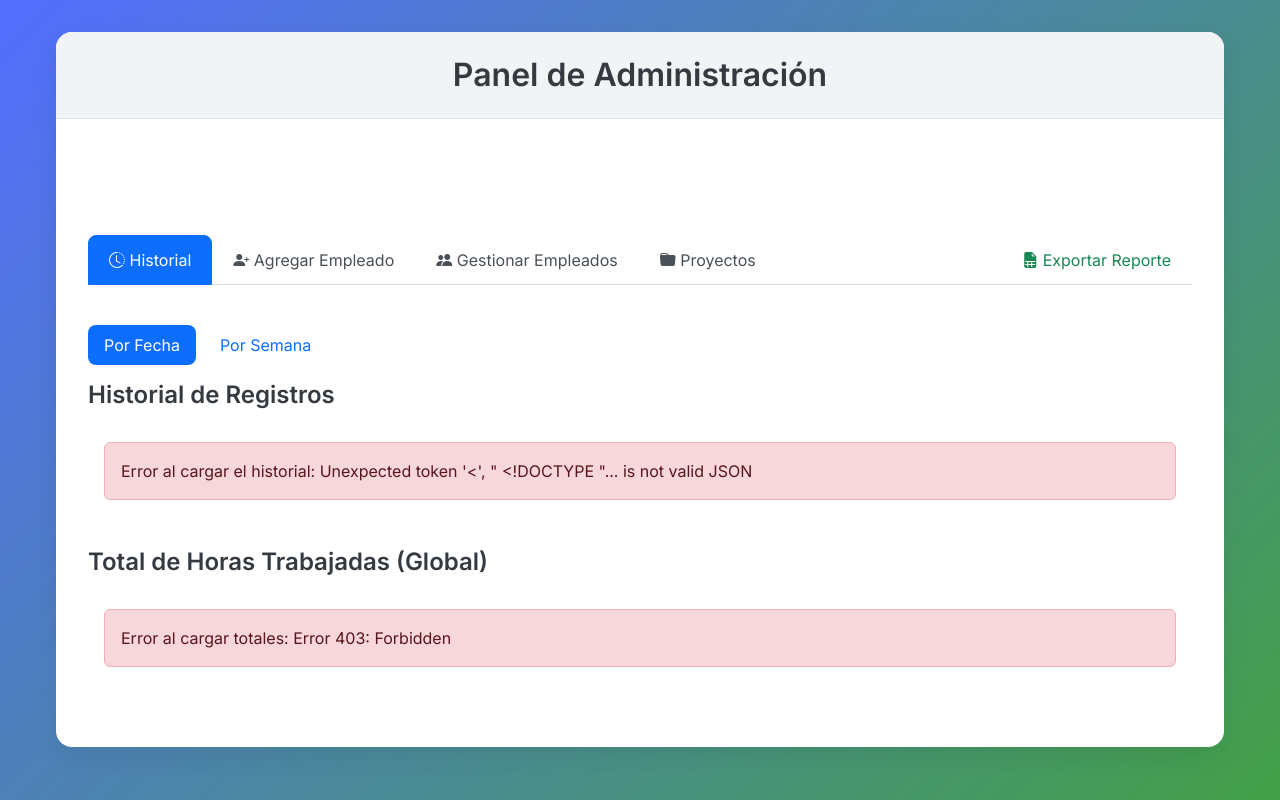
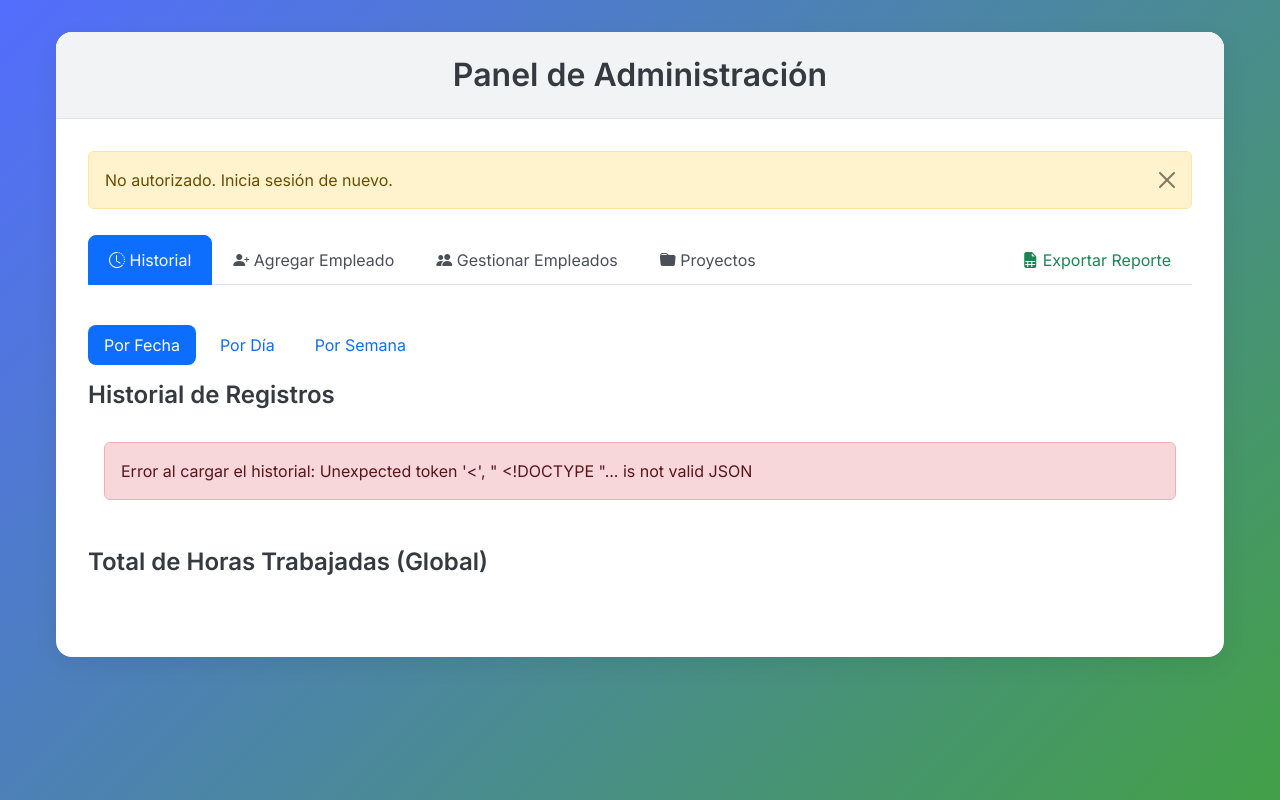
Before and after one commit to fatfinger85/clockpoint-backend, a Flask app: template templates/admin.html in a window 1280 px wide. Run offline with Flask 3, Linux system fonts and the light colour scheme; the template is opened without the code that fills it, so the values that code supplies are empty.

Commit message:
Update admin.html

```diff
--- a/templates/admin.html
+++ b/templates/admin.html
@@ -284,7 +284,7 @@
             role="tabpanel"
             aria-labelledby="historial-tab"
           >
-            <!-- Sub-tabs para “Por Fecha” y “Por Semana” -->
+            <!-- Sub-tabs para “Por Fecha”, “Por Día” y “Por Semana” -->
             <ul class="nav nav-pills mb-3" id="historialSubTabs" role="tablist">
               <li class="nav-item" role="presentation">
                 <button
@@ -296,6 +296,18 @@
                   role="tab"
                 >
                   Por Fecha
+                </button>
+              </li>
+              <li class="nav-item" role="presentation">
+                <button
+                  class="nav-link"
+                  id="por-dia-tab"
+                  data-bs-toggle="pill"
+                  data-bs-target="#por-dia"
+                  type="button"
+                  role="tab"
+                >
+                  Por Día
                 </button>
               </li>
               <li class="nav-item" role="presentation">
@@ -340,6 +352,26 @@
                       aria-hidden="true"
                     ></span>
                     Cargando totales...
+                  </div>
+                </div>
+              </div>
+
+              <!-- ====== Totales “Por Día” ====== -->
+              <div
+                class="tab-pane fade"
+                id="por-dia"
+                role="tabpanel"
+                aria-labelledby="por-dia-tab"
+              >
+                <h4>Totales de Horas por Día</h4>
+                <div class="table-responsive" id="tablaTotalesDiarios">
+                  <div class="loading-indicator">
+                    <span
+                      class="spinner-border spinner-border-sm"
+                      role="status"
+                      aria-hidden="true"
+                    ></span>
+                    Cargando totales diarios...
                   </div>
                 </div>
               </div>
@@ -499,7 +531,7 @@
     </div>
   </div>
 
-  <!-- MODAL DE CONFIRMACIÓN (para futuros delete) -->
+  <!-- MODAL DE CONFIRMACIÓN (para eliminar) -->
   <div
     class="modal fade"
     id="deleteConfirmModal"
@@ -548,9 +580,10 @@
     // === VARIABLES GLOBALES ===
     const tablaHistorial = document.getElementById("tablaHistorial");
     const tablaTotales = document.getElementById("tablaTotales");
+    const tablaTotalesDiarios = document.getElementById("tablaTotalesDiarios");
+    const tablaTotalesSemanal = document.getElementById("tablaTotalesSemanal");
     const tablaEmpleados = document.getElementById("tablaEmpleados");
     const tablaProyectos = document.getElementById("tablaProyectos");
-    const tablaTotalesSemanal = document.getElementById("tablaTotalesSemanal");
     const adminAlertPlaceholder = document.getElementById(
       "admin-alert-placeholder"
     );
@@ -591,7 +624,12 @@
       tablaHistorial.innerHTML =
         '<div class="loading-indicator"><span class="spinner-border spinner-border-sm" role="status" aria-hidden="true"></span> Cargando historial...</div>';
       try {
-        const res = await fetch("/registros");
+        const res = await fetch("/registros", { credentials: "include" });
+        if (res.status === 401 || res.status === 403) {
+          showAdminAlert("No autorizado. Inicia sesión de nuevo.", "warning");
+          tablaHistorial.innerHTML = "";
+          return;
+        }
         if (!res.ok) throw new Error(`Error ${res.status}: ${res.statusText}`);
         const data = await res.json();
         if (data.error) {
@@ -634,7 +672,12 @@
       tablaTotales.innerHTML =
         '<div class="loading-indicator"><span class="spinner-border spinner-border-sm" role="status" aria-hidden="true"></span> Cargando totales...</div>';
       try {
-        const res = await fetch("/horas-totales");
+        const res = await fetch("/horas-totales", { credentials: "include" });
+        if (res.status === 401 || res.status === 403) {
+          showAdminAlert("No autorizado. Inicia sesión de nuevo.", "warning");
+          tablaTotales.innerHTML = "";
+          return;
+        }
         if (!res.ok) throw new Error(`Error ${res.status}: ${res.statusText}`);
         const data = await res.json();
         if (data.status !== "success") {
@@ -650,10 +693,7 @@
           "<table class='table table-custom table-hover align-middle'><thead><tr><th>Nombre</th><th>Horas Trabajadas</th></tr></thead><tbody>";
         totales.forEach((item) => {
           const nombre = item.nombre || "";
-          const horas =
-            item.horas_trabajadas !== undefined
-              ? item.horas_trabajadas
-              : "";
+          const horas = item.horas_trabajadas !== undefined ? item.horas_trabajadas : "";
           html += `<tr>
                         <td>${escapeHtml(nombre)}</td>
                         <td>${escapeHtml(horas.toString())}</td>
@@ -669,14 +709,62 @@
       }
     }
 
+    // === CARGAR TOTALES DIARIOS ===
+    async function cargarTotalesDiarios() {
+      tablaTotalesDiarios.innerHTML =
+        '<div class="loading-indicator"><span class="spinner-border spinner-border-sm" role="status" aria-hidden="true"></span> Cargando totales diarios...</div>';
+      try {
+        const res = await fetch("/horas-totales-diarias", { credentials: "include" });
+        if (res.status === 401 || res.status === 403) {
+          showAdminAlert("No autorizado. Inicia sesión de nuevo.", "warning");
+          tablaTotalesDiarios.innerHTML = "";
+          return;
+        }
+        if (!res.ok) throw new Error(`Error ${res.status}: ${res.statusText}`);
+        const data = await res.json();
+        if (data.status !== "success") {
+          throw new Error(data.message || "Error en formato de respuesta.");
+        }
+        const diarios = data.totales_diarios;
+        if (!Array.isArray(diarios) || diarios.length === 0) {
+          tablaTotalesDiarios.innerHTML =
+            '<p class="text-muted text-center p-3">No hay datos de totales diarios.</p>';
+          return;
+        }
+        let html =
+          "<table class='table table-custom table-hover align-middle'><thead><tr><th>Fecha</th><th>Nombre</th><th>Horas Trabajadas</th></tr></thead><tbody>";
+        diarios.forEach((item) => {
+          const fecha = item.fecha || "";
+          const nombre = item.nombre || "";
+          const horas = item.horas_trabajadas !== undefined ? item.horas_trabajadas : "";
+          html += `<tr>
+                    <td>${escapeHtml(fecha)}</td>
+                    <td>${escapeHtml(nombre)}</td>
+                    <td>${escapeHtml(horas.toString())}</td>
+                   </tr>`;
+        });
+        html += "</tbody></table>";
+        tablaTotalesDiarios.innerHTML = html;
+      } catch (error) {
+        console.error("Error loading daily totals:", error);
+        tablaTotalesDiarios.innerHTML = `<div class="alert alert-danger m-3" role="alert">Error al cargar totales diarios: ${escapeHtml(
+          error.message
+        )}</div>`;
+      }
+    }
+
     // === CARGAR TOTALES SEMANALES ===
     async function cargarTotalesSemanal() {
       tablaTotalesSemanal.innerHTML =
         '<div class="loading-indicator"><span class="spinner-border spinner-border-sm" role="status" aria-hidden="true"></span> Cargando totales semanales...</div>';
       try {
-        const res = await fetch("/horas-totales-semanal");
-        if (!res.ok)
-          throw new Error(`Error ${res.status}: ${res.statusText}`);
+        const res = await fetch("/horas-totales-semanal", { credentials: "include" });
+        if (res.status === 401 || res.status === 403) {
+          showAdminAlert("No autorizado. Inicia sesión de nuevo.", "warning");
+          tablaTotalesSemanal.innerHTML = "";
+          return;
+        }
+        if (!res.ok) throw new Error(`Error ${res.status}: ${res.statusText}`);
         const data = await res.json();
         if (data.status !== "success") {
           throw new Error(data.message || "Error en formato de respuesta.");
@@ -692,10 +780,7 @@
         semanales.forEach((item) => {
           const semana = item.semana || "";
           const nombre = item.nombre || "";
-          const horas =
-            item.horas_trabajadas !== undefined
-              ? item.horas_trabajadas
-              : "";
+          const horas = item.horas_trabajadas !== undefined ? item.horas_trabajadas : "";
           html += `<tr>
                         <td>${escapeHtml(semana)}</td>
                         <td>${escapeHtml(nombre)}</td>
@@ -717,7 +802,12 @@
       tablaEmpleados.innerHTML =
         '<div class="loading-indicator"><span class="spinner-border spinner-border-sm" role="status" aria-hidden="true"></span> Cargando empleados...</div>';
       try {
-        const res = await fetch("/empleados");
+        const res = await fetch("/empleados", { credentials: "include" });
+        if (res.status === 401 || res.status === 403) {
+          showAdminAlert("No autorizado. Inicia sesión de nuevo.", "warning");
+          tablaEmpleados.innerHTML = "";
+          return;
+        }
         if (!res.ok) throw new Error(`Error ${res.status}: ${res.statusText}`);
         const data = await res.json();
         if (data.error) {
@@ -732,13 +822,22 @@
           return;
         }
         let html =
-          "<table class='table table-custom table-hover align-middle'><thead><tr><th>Nombre</th><th>PIN</th></tr></thead><tbody>";
+          "<table class='table table-custom table-hover align-middle'><thead><tr><th>Nombre</th><th>PIN</th><th>Acciones</th></tr></thead><tbody>";
         data.forEach((e) => {
           const nombre = e.nombre || "";
           const pin = e.pin || "";
           html += `<tr>
                       <td>${escapeHtml(nombre)}</td>
                       <td>${escapeHtml(pin)}</td>
+                      <td>
+                        <button
+                          class="btn btn-sm btn-danger"
+                          data-name="${escapeHtml(nombre)}"
+                          onclick="confirmDeleteItem(this, 'employee')"
+                        >
+                          <i class="bi bi-trash"></i>
+                        </button>
+                      </td>
                     </tr>`;
         });
         html += "</tbody></table>";
@@ -756,7 +855,12 @@
       tablaProyectos.innerHTML =
         '<div class="loading-indicator"><span class="spinner-border spinner-border-sm" role="status" aria-hidden="true"></span> Cargando proyectos...</div>';
       try {
-        const res = await fetch("/proyectos");
+        const res = await fetch("/proyectos", { credentials: "include" });
+        if (res.status === 401 || res.status === 403) {
+          showAdminAlert("No autorizado. Inicia sesión de nuevo.", "warning");
+          tablaProyectos.innerHTML = "";
+          return;
+        }
         if (!res.ok) throw new Error(`Error ${res.status}: ${res.statusText}`);
         const data = await res.json();
         if (data.error) {
@@ -771,11 +875,20 @@
           return;
         }
         let html =
-          "<table class='table table-custom table-hover align-middle'><thead><tr><th>Nombre del Proyecto</th></tr></thead><tbody>";
+          "<table class='table table-custom table-hover align-middle'><thead><tr><th>Nombre del Proyecto</th><th>Acciones</th></tr></thead><tbody>";
         data.forEach((p) => {
           const nombre = p.nombre || "";
           html += `<tr>
                       <td>${escapeHtml(nombre)}</td>
+                      <td>
+                        <button
+                          class="btn btn-sm btn-danger"
+                          data-name="${escapeHtml(nombre)}"
+                          onclick="confirmDeleteItem(this, 'project')"
+                        >
+                          <i class="bi bi-trash"></i>
+                        </button>
+                      </td>
                     </tr>`;
         });
         html += "</tbody></table>";
@@ -790,18 +903,7 @@
 
     // === LÓGICA DE ELIMINACIÓN (modal) ===
     function confirmDeleteItem(buttonElement, itemType) {
-      console.log(`confirmDeleteItem called for type: ${itemType}`);
       const itemName = buttonElement.getAttribute("data-name");
-      if (!itemNameToDeleteSpan || !deleteConfirmModal) {
-        console.error(
-          "Modal elements not found or modal not initialized."
-        );
-        return;
-      }
-      if (!itemName) {
-        console.error("Item name not found.");
-        return;
-      }
       itemNameToDeleteSpan.textContent = itemName;
       if (itemType === "employee") {
         deleteAction = () =>
@@ -810,23 +912,27 @@
         deleteAction = () =>
           performDelete("/eliminar-proyecto", itemName, cargarProyectos);
       } else {
-        console.error("Unknown item type:", itemType);
-        return;
+        deleteAction = null;
       }
       deleteConfirmModal.show();
     }
     async function performDelete(endpoint, name, refreshFunction) {
-      console.log(`performDelete called: endpoint=${endpoint}, name=${name}`);
       if (!name || !endpoint || !refreshFunction) return;
       clearAdminAlert();
       const deleteBtn = document.getElementById("confirmDeleteBtn");
       if (deleteBtn) deleteBtn.disabled = true;
+
       try {
         const response = await fetch(endpoint, {
           method: "POST",
+          credentials: "include",
           headers: { "Content-Type": "application/json" },
           body: JSON.stringify({ nombre: name }),
         });
+        if (response.status === 401 || response.status === 403) {
+          showAdminAlert("No autorizado. Inicia sesión de nuevo.", "warning");
+          return;
+        }
         const result = await response.json();
         if (response.ok && result.status === "success") {
           showAdminAlert(`${name} eliminado correctamente.`, "success");
@@ -835,7 +941,6 @@
           throw new Error(result.message || `Error ${response.status}`);
         }
       } catch (error) {
-        console.error(`Error deleting ${name}:`, error);
         showAdminAlert(
           `Error al eliminar ${name}: ${escapeHtml(error.message)}`,
           "danger"
@@ -896,7 +1001,15 @@
       if (submitButton) submitButton.disabled = true;
 
       try {
-        const response = await fetch(endpoint, { method: "POST", body: formData });
+        const response = await fetch(endpoint, {
+          method: "POST",
+          credentials: "include",
+          body: formData
+        });
+        if (response.status === 401 || response.status === 403) {
+          showAdminAlert("No autorizado. Inicia sesión de nuevo.", "warning");
+          return;
+        }
         if (response.ok && response.redirected) {
           const redirectedUrl = new URL(response.url);
           const successParam = redirectedUrl.searchParams.get("success");
@@ -917,7 +1030,6 @@
           refreshFunction();
         }
       } catch (error) {
-        console.error("Error submitting form:", error);
         showAdminAlert(`Error: ${escapeHtml(error.message)}`, "danger");
       } finally {
         if (submitButton) submitButton.disabled = false;
@@ -930,12 +1042,8 @@
       if (hash) {
         const tabButton = document.querySelector(`button[data-bs-target="${hash}"]`);
         if (tabButton) {
-          try {
           const tab = bootstrap.Tab.getOrCreateInstance(tabButton);
           if (tab && !tabButton.classList.contains("active")) tab.show();
-          } catch (e) {
-            console.warn("Bootstrap Tab component error:", e);
-          }
         }
       }
     }
@@ -945,28 +1053,18 @@
       // Aparecer con fade-in el contenedor principal
       document.querySelector(".container-admin").classList.add("show");
 
-      // Inicializar el modal (en caso de que se use)
-      try {
+      // Inicializar el modal (para eliminación)
       const modalElement = document.getElementById("deleteConfirmModal");
       if (modalElement) {
         deleteConfirmModal = new bootstrap.Modal(modalElement);
-        } else {
-          console.error("Modal para eliminación no encontrado en el DOM.");
       }
 
       if (confirmDeleteBtn) {
         confirmDeleteBtn.addEventListener("click", () => {
           if (typeof deleteAction === "function") {
             deleteAction();
-            } else {
-              console.error("No se especificó acción de eliminación.");
           }
         });
-        } else {
-          console.error("Botón de confirmar eliminación no encontrado.");
-        }
-      } catch (e) {
-        console.error("Error al inicializar el modal:", e);
       }
 
       // Vincular envío de formularios
@@ -984,6 +1082,7 @@
       // Cargar datos iniciales
       cargarHistorial();
       cargarTotales();
+      cargarTotalesDiarios();
       cargarTotalesSemanal();
       cargarEmpleados();
       cargarProyectos();
```
Lines whose indentation alone changed are shown as unchanged.
